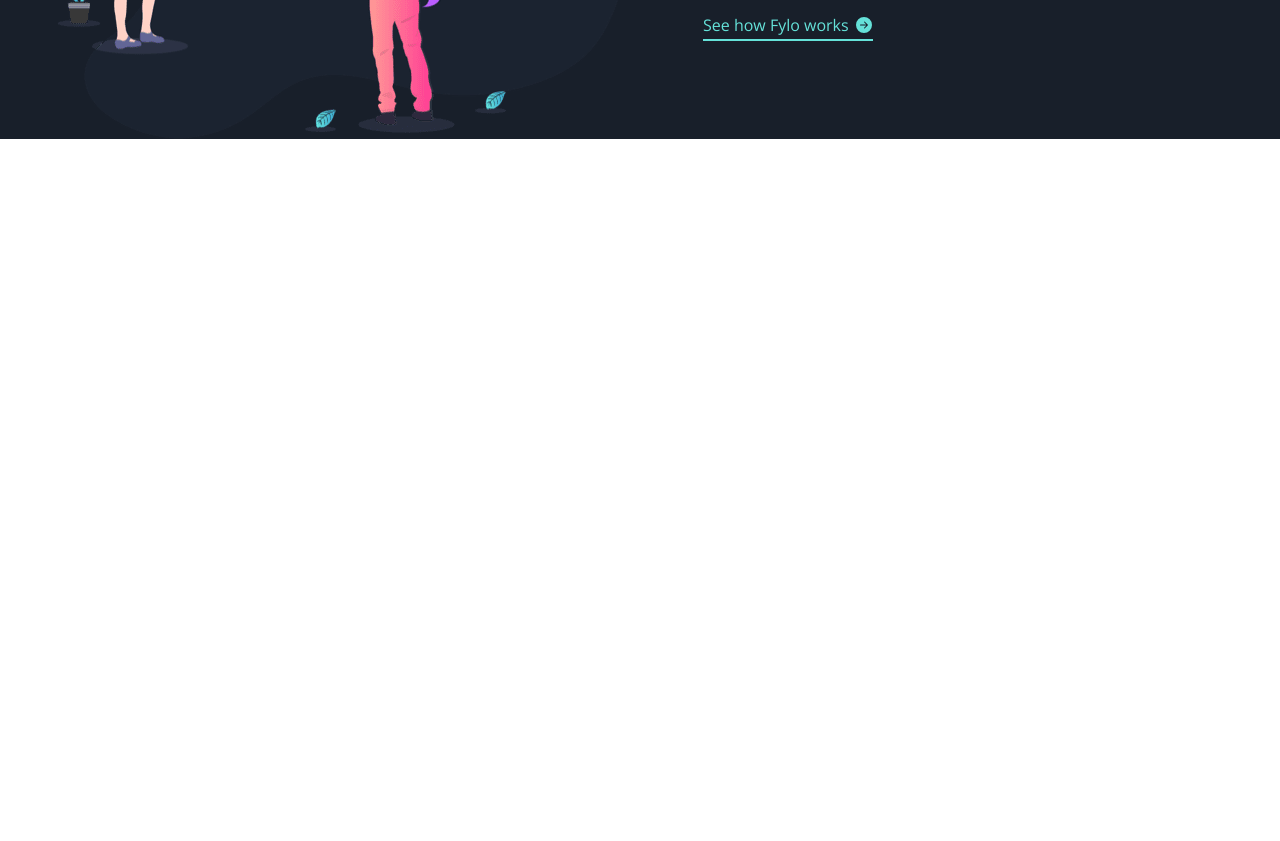
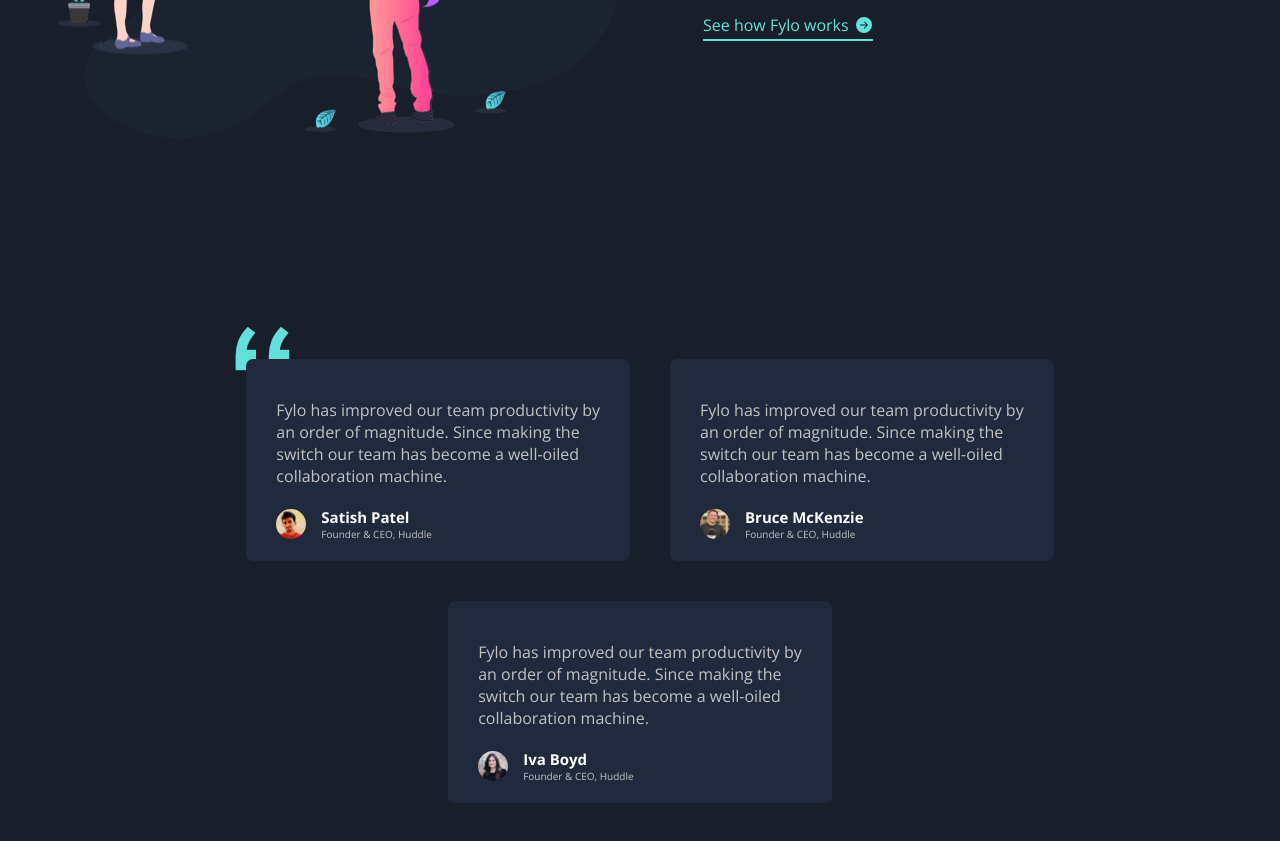
Before and after one commit to MartinKono/FrontendMentor-challenge-FyloLandingPage, a JavaScript app: page / in a window 1280 px wide. Shown: the part 2180-3021 px from the top of the page. Before the commit the page ends 2319 px from the top, so only its background shows below. Built offline with nearby package versions, Linux system fonts and the light colour scheme; the HTML template or start-up script is replaced by a standard one.

Commit message:
added testimonials section

```diff
--- a/src/App.js
+++ b/src/App.js
@@ -3,6 +3,7 @@ import Navbar from './components/Navbar'
 import Intro from './components/Intro'
 import Blocks from './components/Blocks'
 import Productive from './components/Productive'
+import Testimonials from './components/Testimonials'
 
 const App = () => {
   return (
@@ -11,6 +12,7 @@ const App = () => {
       <Intro/>
       <Blocks/>
       <Productive/>
+      <Testimonials/>
     </div>
   )
 }
--- /dev/null
+++ b/src/components/Testimonials.js
@@ -0,0 +1,47 @@
+import './Testimonials.scss'
+import SatishPhoto from '../images/profile-1.jpg'
+import BrucePhoto from '../images/profile-2.jpg'
+import IvaPhoto from '../images/profile-3.jpg'
+
+const Testimonials = () => {
+  return (
+    <section className='testimonials'>
+        <div className='testimonials-container'>
+            <div className='testimonial-icon'>
+                <div className='testimonial'>
+                    <p>Fylo has improved our team productivity by<br/>an order of magnitude. Since making the<br/>switch our team has become a well-oiled<br/>collaboration machine.</p>
+                    <div className='profile'>
+                        <img src={SatishPhoto}/>
+                        <div className='profile-info'>
+                            <h4>Satish Patel</h4>
+                            <p>Founder & CEO, Huddle</p>
+                        </div>
+                    </div>
+                </div>
+            </div>
+            <div className='testimonial'>
+                <p>Fylo has improved our team productivity by<br/>an order of magnitude. Since making the<br/>switch our team has become a well-oiled<br/>collaboration machine.</p>
+                <div className='profile'>
+                    <img src={BrucePhoto}/>
+                    <div className='profile-info'>
+                        <h4>Bruce McKenzie</h4>
+                        <p>Founder & CEO, Huddle</p>
+                    </div>
+                </div>
+            </div>
+            <div className='testimonial'>
+                <p>Fylo has improved our team productivity by<br/>an order of magnitude. Since making the<br/>switch our team has become a well-oiled<br/>collaboration machine.</p>
+                <div className='profile'>
+                    <img src={IvaPhoto}/>
+                    <div className='profile-info'>
+                        <h4>Iva Boyd</h4>
+                        <p>Founder & CEO, Huddle</p>
+                    </div>
+                </div>
+            </div>
+        </div>
+    </section>
+  )
+}
+
+export default Testimonials
--- /dev/null
+++ b/src/components/Testimonials.scss
@@ -0,0 +1,93 @@
+$testimonials-background-color: hsl(218, 28%, 13%);
+$testimonial-background-color: hsl(219, 30%, 18%);
+$heading-color: hsl(0, 0%, 100%);
+$para-color: hsl(0, 0%, 76%);
+
+.testimonials {
+    display: flex;
+    flex-direction: row;
+    justify-content: center;
+    align-items: center;
+
+    width: 100%;
+
+    padding-top: 180px;
+    padding-bottom: 600px;
+
+    background-color: $testimonials-background-color;
+}
+
+.testimonials-container {
+    display: flex;
+    flex-direction: row;
+    justify-content: center;
+    align-items: center;
+
+    flex-wrap: wrap;
+
+    gap: 40px;
+
+    max-width: 1400px;
+
+    padding: 40px;
+
+}
+
+.testimonial-icon {
+    background-image: url( '../images/bg-quotes.png' );
+    background-repeat: no-repeat;
+    background-position-x: 9px;
+    background-position-y: 7px;
+
+    padding: 40px 0px 0px 20px;
+
+    margin-top: -40px;
+}
+
+.testimonial {
+    display: flex;
+    flex-direction: column;
+    justify-content: center;
+    align-items: flex-start;
+
+    padding: 40px 30px 20px 30px;
+
+    border-radius: 7px;
+
+    background-color: $testimonial-background-color;
+
+    p {
+        font-family: 'Open Sans', sans-serif;
+        color: $para-color;
+    }
+}
+
+.profile {
+    display: flex;
+    flex-direction: row;
+    justify-content: center;
+    align-items: center;
+
+    margin-top: 20px;
+
+    gap: 15px;
+
+    img {
+        width: 30px;
+        border-radius: 50%;
+    }
+}
+
+.profile-info {
+
+    h4 {
+        font-family: 'Open Sans', sans-serif;
+        font-size: 15px;
+        color: $heading-color;
+    }
+
+    p {
+        font-size: 10px;
+    }
+
+}
```
